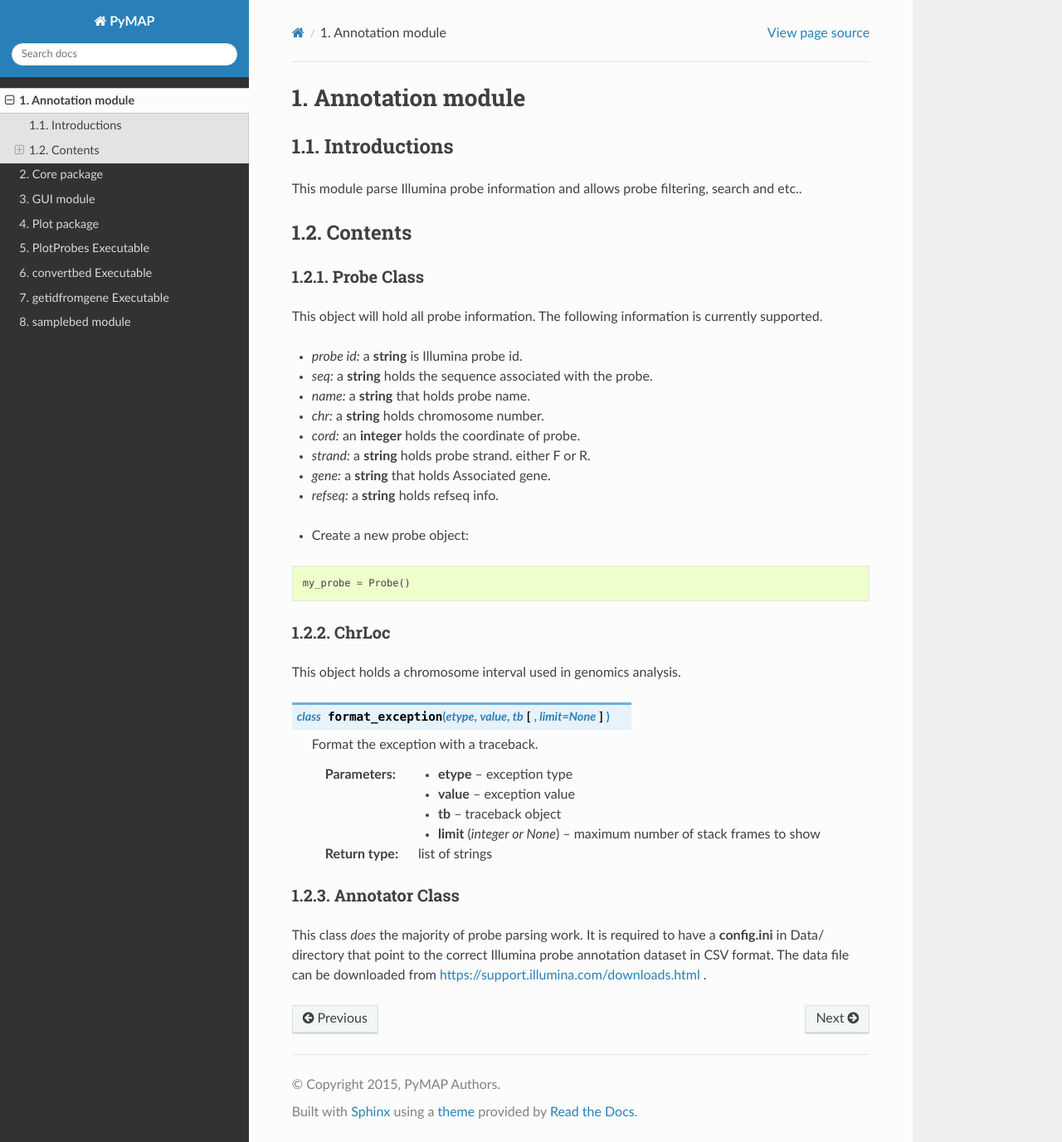
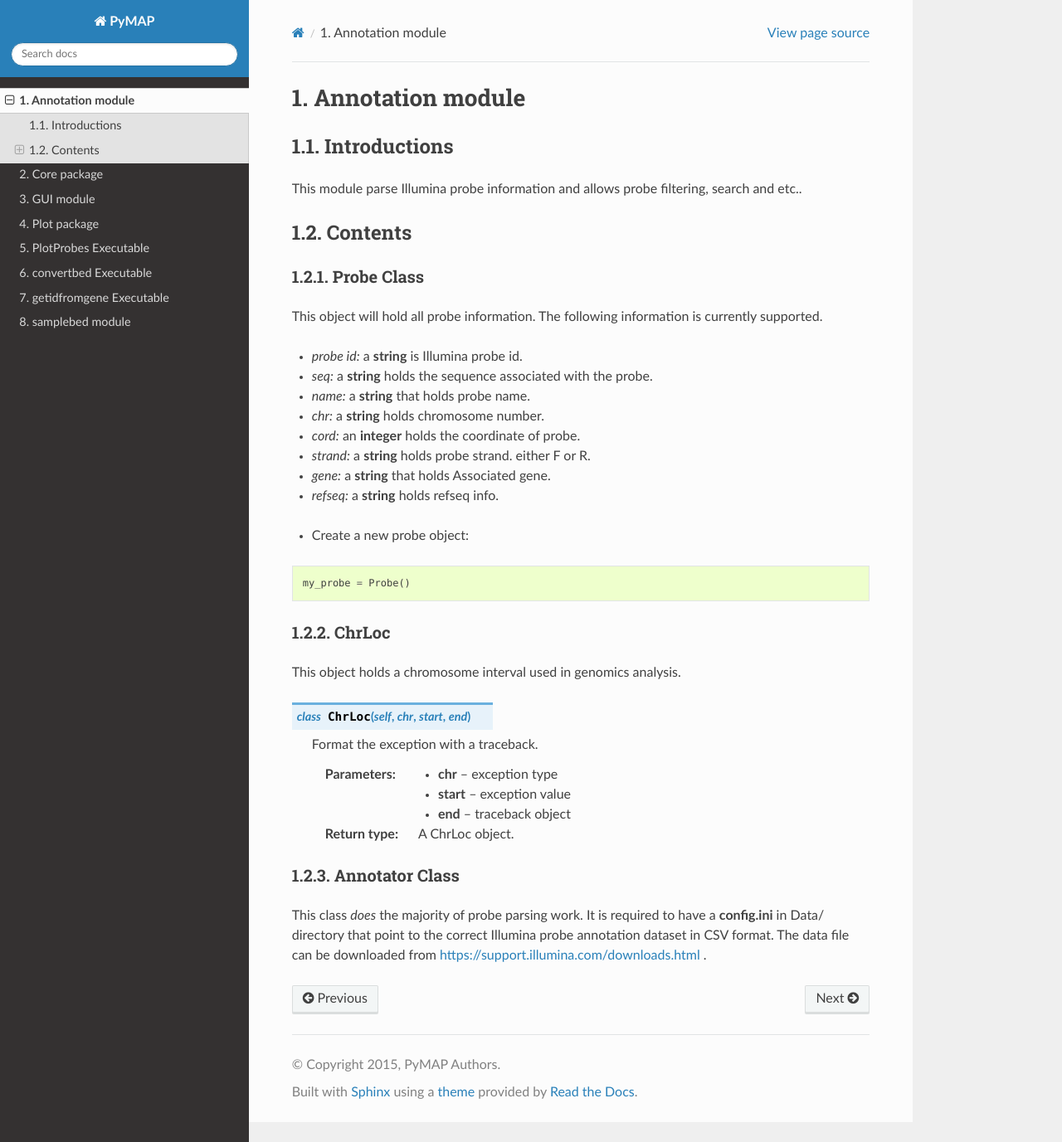
Before and after one commit to AminMahpour/PyMAP, a Sphinx documentation site: the page built from docs/Annotation.rst, in a window 1280 px wide and 1377 px high. Shown: the whole window at 83% size. Built offline with Sphinx 7.4.7 and the Read the Docs theme 2.0.0, drawn with Linux system fonts in a browser that asks for light colours.

Commit message:
updated documentations.

```diff
--- a/docs/Annotation.rst
+++ b/docs/Annotation.rst
@@ -32,16 +32,15 @@ ChrLoc
 This object holds a chromosome interval used in genomics analysis.
 
 
-.. class:: format_exception(etype, value, tb[, limit=None])
+.. class:: ChrLoc(self, chr, start, end)
 
    Format the exception with a traceback.
 
-   :param etype: exception type
-   :param value: exception value
-   :param tb: traceback object
-   :param limit: maximum number of stack frames to show
-   :type limit: integer or None
-   :rtype: list of strings
+   :param chr: exception type
+   :param start: exception value
+   :param end: traceback object
+   :rtype: A ChrLoc object.
+
 
 Annotator Class
 ^^^^^^^^^^^^^^^
```
